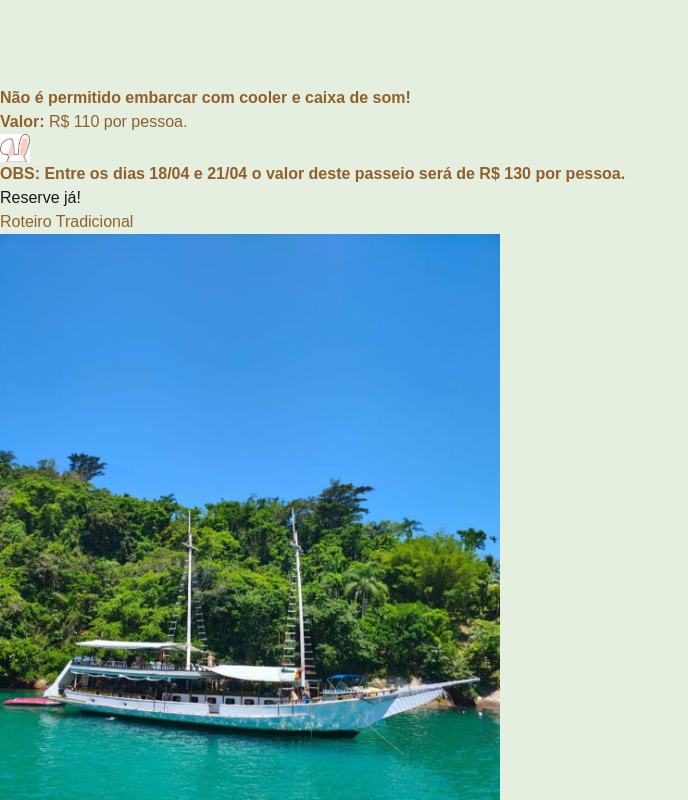
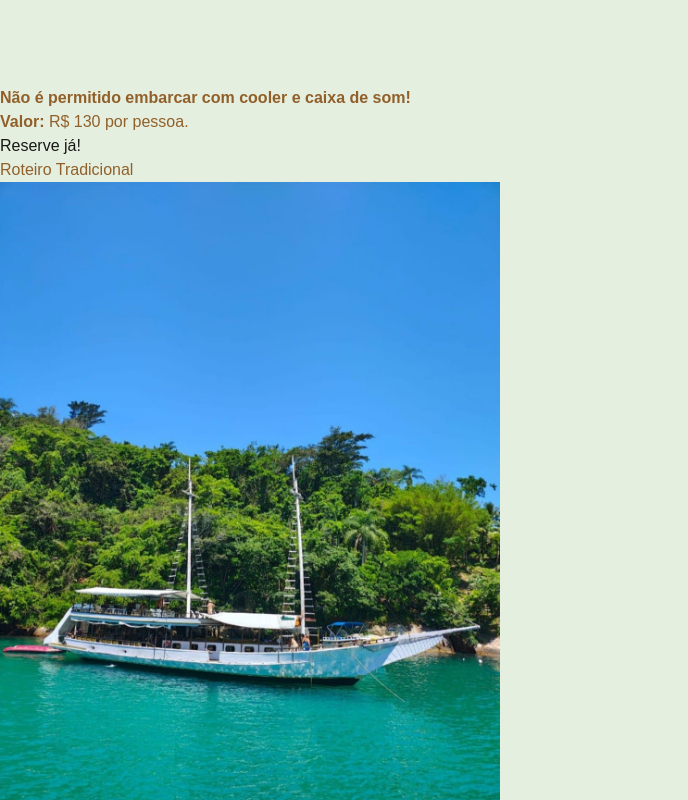
Before and after one commit to fabiosachetto/spa-roteiro-paraty, a Next.js app in the folder roteiro-paraty/: page /escunas in a window 1280 px wide. Shown: the part 7300-8100 px from the top of the page, without its empty margins (0-688 px from the left). Built offline with nearby package versions, Linux system fonts and the light colour scheme.

Commit message:
retirando valores da páscoa, alterando imagem de mergulho e alterando valor da escuna lagoa azul

```diff
--- a/roteiro-paraty/src/app/escunas/page.tsx
+++ b/roteiro-paraty/src/app/escunas/page.tsx
@@ -91,22 +91,6 @@ export default function Escunas() {
               <strong>Valor:</strong> {infoEscuna.valor} por pessoa.
             </p>
 
-            {infoEscuna.pascoa && (
-              <p className="table mb-5 m-auto">
-                <Image
-                  src="/assets/images/pascoa.png"
-                  alt={infoEscuna.alt_title}
-                  title={infoEscuna.alt_title}
-                  width={30}
-                  height={30}
-                  className="float-left mr-2"
-                />
-                <strong className="mt-1 sm:inline-block">
-                  {infoEscuna.pascoa}
-                </strong>
-              </p>
-            )}
-
             <div className="mt-5">
               <Link
                 href={infoEscuna.contato}
--- a/roteiro-paraty/src/app/experiencias/page.tsx
+++ b/roteiro-paraty/src/app/experiencias/page.tsx
@@ -4,7 +4,7 @@ import infosExperiencias from "@/data/infosExperiencias.json";
 
 export default function Experiencias() {
   return (
-    <section id="expericeias" className="mt-7 p-7 text-center">
+    <section id="experiencias" className="mt-7 p-7 text-center">
       <h2 className="text-4xl uppercase">Experiências</h2>
       {infosExperiencias.map((infoExperiencia, index) => {
         return (
--- a/roteiro-paraty/src/app/globals.css
+++ b/roteiro-paraty/src/app/globals.css
@@ -36,7 +36,7 @@ p {
 
 #traineira,
 #escuna,
-#expericeias,
+#experiencias,
 #quemsomosnos {
   background-color: #e5efdf;
 }
@@ -47,12 +47,12 @@ p {
 #escuna h3,
 #escuna h4,
 #escuna p,
-#expericeias svg,
-#expericeias strong,
-#expericeias h2,
-#expericeias h3,
-#expericeias h4,
-#expericeias p,
+#experiencias svg,
+#experiencias strong,
+#experiencias h2,
+#experiencias h3,
+#experiencias h4,
+#experiencias p,
 #traineira h2,
 #traineira h3,
 #traineira p,
--- a/roteiro-paraty/src/data/infosEscunas.json
+++ b/roteiro-paraty/src/data/infosEscunas.json
@@ -11,7 +11,6 @@
     "wifi": "",
     "alerta": "Não é permitido embarcar com cooler e caixa de som!",
     "valor": "R$ 100",
-    "pascoa": "",
     "contato": "https://api.whatsapp.com/send?phone=5524992779411&text=Olá,%20vim%20do%20site%20e%20tenho%20interesse%20no%20passeio%20de%20Escuna:%20De%20um%20Andar."
   },
   {
@@ -25,8 +24,7 @@
     "servicos": "Bar e restaurante a bordo, música ao vivo e fotógrafo profissional.",
     "wifi": "Wi-Fi disponível.",
     "alerta": "Não é permitido embarcar com cooler e caixa de som!",
-    "valor": "R$ 110",
-    "pascoa": "OBS: Entre os dias 18/04 e 21/04 o valor deste passeio será de R$ 130 por pessoa.",
+    "valor": "R$ 130",
     "contato": "https://api.whatsapp.com/send?phone=5524992779411&text=Olá,%20vim%20do%20site%20e%20tenho%20interesse%20no%20passeio%20de%20Escuna:%20Roteiro%20Lagoa%20Azul."
   },
   {
@@ -41,7 +39,6 @@
     "wifi": "",
     "alerta": "Não é permitido embarcar com cooler e caixa de som!",
     "valor": "R$ 110",
-    "pascoa": "",
     "contato": "https://api.whatsapp.com/send?phone=5524992779411&text=Olá,%20vim%20do%20site%20e%20tenho%20interesse%20no%20passeio%20de%20Escuna:%20Tradicional."
   },
   {
@@ -56,7 +53,6 @@
     "wifi": "Wi-Fi disponível.",
     "alerta": "Não é permitido embarcar com cooler e caixa de som!",
     "valor": "R$ 150",
-    "pascoa": "OBS: Entre os dias 18/04 e 21/04 o valor deste passeio será de R$ 180 por pessoa.",
     "contato": "https://api.whatsapp.com/send?phone=5524992779411&text=Olá,%20vim%20do%20site%20e%20tenho%20interesse%20no%20passeio%20de%20Escuna:%20Escuna%20Temática%20de%20Piratas."
   },
   {
@@ -71,7 +67,6 @@
     "wifi": "Wi-Fi disponível.",
     "alerta": "Não é permitido embarcar com cooler e caixa de som!",
     "valor": "R$ 150",
-    "pascoa": "OBS: Entre os dias 18/04 e 21/04 o valor deste passeio será de R$ 180 por pessoa.",
     "contato": "https://api.whatsapp.com/send?phone=5524992779411&text=Olá,%20vim%20do%20site%20e%20tenho%20interesse%20no%20passeio%20de%20Escuna:%20Roteiro%20Ilha%20dos%20Cocos."
   },
   {
@@ -86,7 +81,6 @@
     "wifi": "",
     "alerta": "O almoço ocorrerá em um restaurante fora da embarcação.",
     "valor": "R$ 120",
-    "pascoa": "",
     "contato": "https://api.whatsapp.com/send?phone=5524992779411&text=Olá,%20vim%20do%20site%20e%20tenho%20interesse%20no%20passeio%20de%20Escuna:%20Vespertino."
   },
   {
@@ -101,7 +95,6 @@
     "wifi": "",
     "alerta": "O almoço ocorrerá em um restaurante na Praia do Cruzeiro, sendo este um serviço oferecido a parte.",
     "valor": "R$ 250",
-    "pascoa": "",
     "contato": "https://api.whatsapp.com/send?phone=5524992779411&text=Olá,%20vim%20do%20site%20e%20tenho%20interesse%20no%20passeio%20de%20Lancha%20Compartilhada:%20SACO%20DO%20MAMANGUÁ."
   }
 ]
--- a/roteiro-paraty/src/data/infosExperiencias.json
+++ b/roteiro-paraty/src/data/infosExperiencias.json
@@ -16,7 +16,7 @@
   },
   {
     "titulo": "Mergulho",
-    "imagem": "mergulho.jpg",
+    "imagem": "mergulho.jpeg",
     "alt_title": "",
     "sub_titulo": "Batismo",
     "roteiro": "",
```
Also changed, not shown: roteiro-paraty/src/app/page.tsx (+3 -5 lines), roteiro-paraty/public/assets/images/mergulho.jpeg (added), roteiro-paraty/public/assets/images/mergulho.jpg (deleted).
